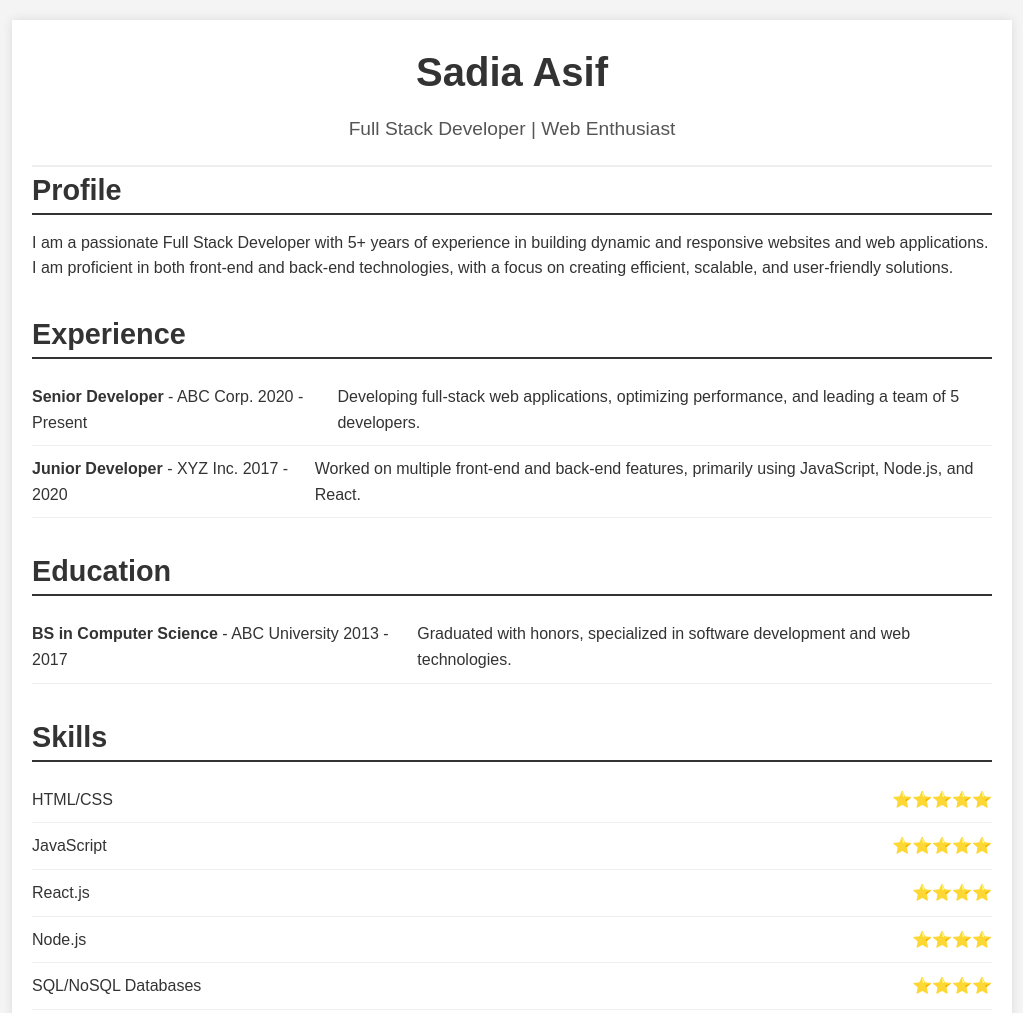
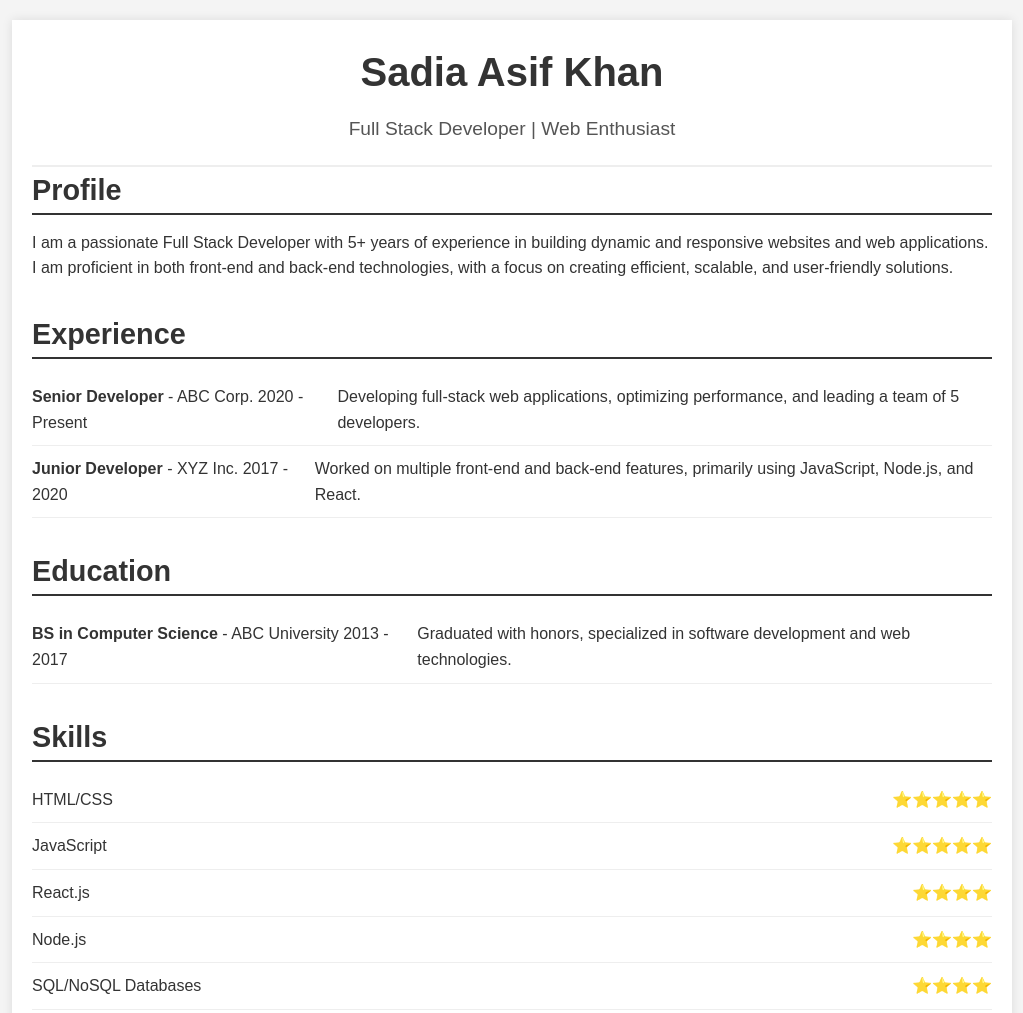
Before and after one commit to sadia1410/resume, a plain HTML site: page index.html in a window 1280 px wide. Shown: the top 1013 px of the page, without its empty margins (128-1151 px from the left). Drawn offline with Linux system fonts and the light colour scheme.

Commit message:
Update index.html

```diff
--- a/index.html
+++ b/index.html
@@ -94,7 +94,7 @@
 
 <div class="container">
     <header>
-        <h1>Sadia Asif</h1>
+        <h1>Sadia Asif Khan</h1>
         <p>Full Stack Developer | Web Enthusiast</p>
     </header>
 
```
